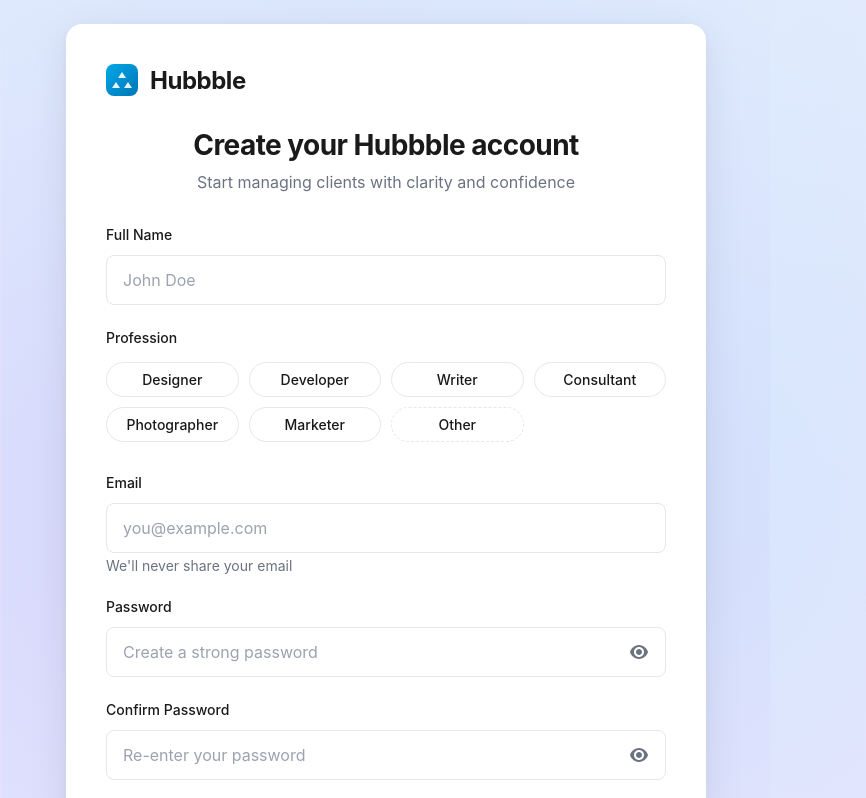
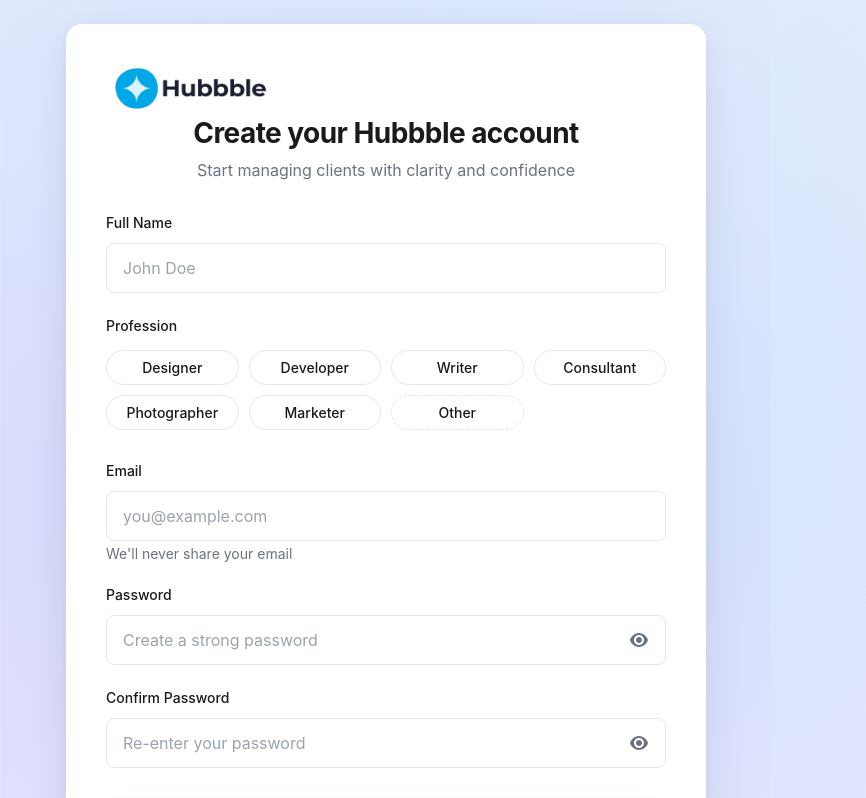
Before and after one commit to iyashlodaya/hubbble-web, a Next.js app: page /signup in a window 1280 px wide. Shown: the top 798 px of the page, without its empty margins (254-1120 px from the left). Built offline with nearby package versions, Linux system fonts and the light colour scheme; no server answers.

Commit message:
Refactor Logo component to use an image instead of SVG and update styling.

```diff
--- a/components/auth/Logo.tsx
+++ b/components/auth/Logo.tsx
@@ -1,24 +1,28 @@
-import React from 'react';
-import styles from './Logo.module.css';
+import React from "react";
+import styles from "./Logo.module.css";
+import Image from "next/image";
 
 export default function Logo() {
   return (
-    <div className={styles.container}>
+    <div className={styles.container} style={{marginBottom: 0}}>
       <div className={styles.logoIcon}>
-        <svg width="32" height="32" viewBox="0 0 32 32" fill="none" xmlns="http://www.w3.org/2000/svg">
-          <rect width="32" height="32" rx="8" fill="url(#logoGradient)"/>
-          <path d="M16 8L20 14H12L16 8Z" fill="white" opacity="0.9"/>
-          <path d="M10 18L14 24H6L10 18Z" fill="white" opacity="0.9"/>
-          <path d="M22 18L26 24H18L22 18Z" fill="white" opacity="0.9"/>
-          <defs>
-            <linearGradient id="logoGradient" x1="0" y1="0" x2="32" y2="32" gradientUnits="userSpaceOnUse">
-              <stop stopColor="#00A8E8"/>
-              <stop offset="1" stopColor="#0077B6"/>
-            </linearGradient>
-          </defs>
-        </svg>
+        <a
+          className="flex items-center gap-2"
+          href="/"
+          data-discover="true"
+        >
+          <div className="w-8 h-8 rounded-full bg-gradient-to-br from-[#00A8E8] to-[#7B61FF] flex items-center justify-center overflow-hidden">
+            <Image
+              src="/logo.png"
+              alt="Hubbble Logo"
+              width={164}
+              height={48}
+              style={{ height: 48 }}
+              sizes="auto"
+            />
+          </div>
+        </a>
       </div>
-      <span className={styles.brandName}>Hubbble</span>
     </div>
   );
 }
```
